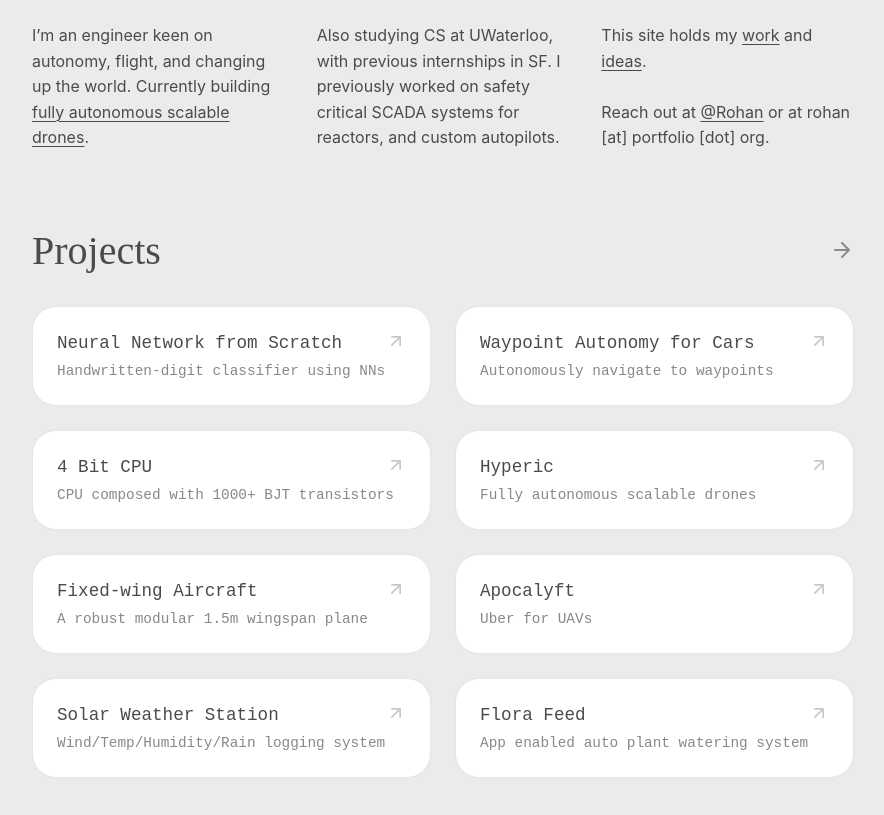
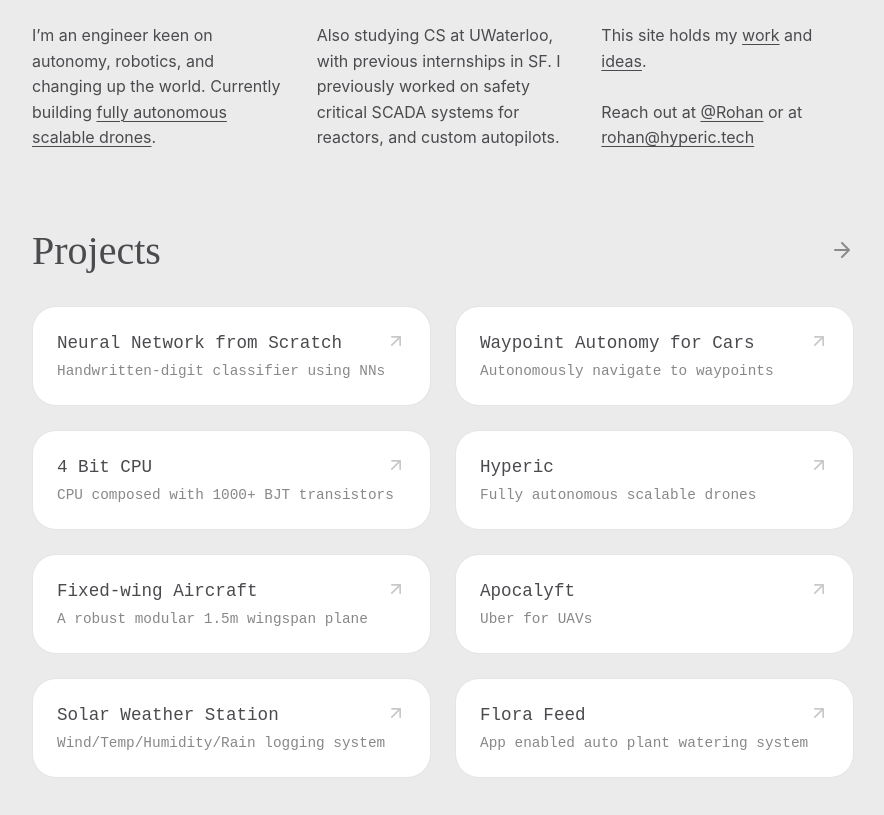
Before and after one commit to RohanKatreddy/portfolio, a React (Vite) app: page / in a window 1280 px wide. Shown: the part 1540-2355 px from the top of the page, without its empty margins (258-1142 px from the left). Built offline with nearby package versions, Linux system fonts and the light colour scheme.

Commit message:
chore: update about email

```diff
--- a/src/components/About/About.tsx
+++ b/src/components/About/About.tsx
@@ -7,7 +7,7 @@ export default function About() {
             <div className={styles.grid}>
                 <div className={styles.column}>
                     <p className={styles.text}>
-                        I&rsquo;m an engineer keen on autonomy, flight, and changing up the world. Currently building <span className={styles.link}>fully autonomous scalable drones</span>.
+                        I&rsquo;m an engineer keen on autonomy, robotics, and changing up the world. Currently building <span className={styles.link}>fully autonomous scalable drones</span>.
                     </p>
                 </div>
                 <div className={styles.column}>
@@ -19,7 +19,7 @@ export default function About() {
                     <p className={styles.text}>
                         This site holds my <span className={styles.link}>work</span> and <span className={styles.link}>ideas</span>.
                         <br /><br />
-                        Reach out at <a href="https://x.com/Rohan_Katreddy" target="_blank" rel="noopener noreferrer" className={styles.link}>@Rohan</a> or at rohan [at] portfolio [dot] org.
+                        Reach out at <a href="https://x.com/Rohan_Katreddy" target="_blank" rel="noopener noreferrer" className={styles.link}>@Rohan</a> or at <a href="mailto:rohan@hyperic.tech" className={styles.link}>rohan@hyperic.tech</a>
                     </p>
                 </div>
             </div>
```
